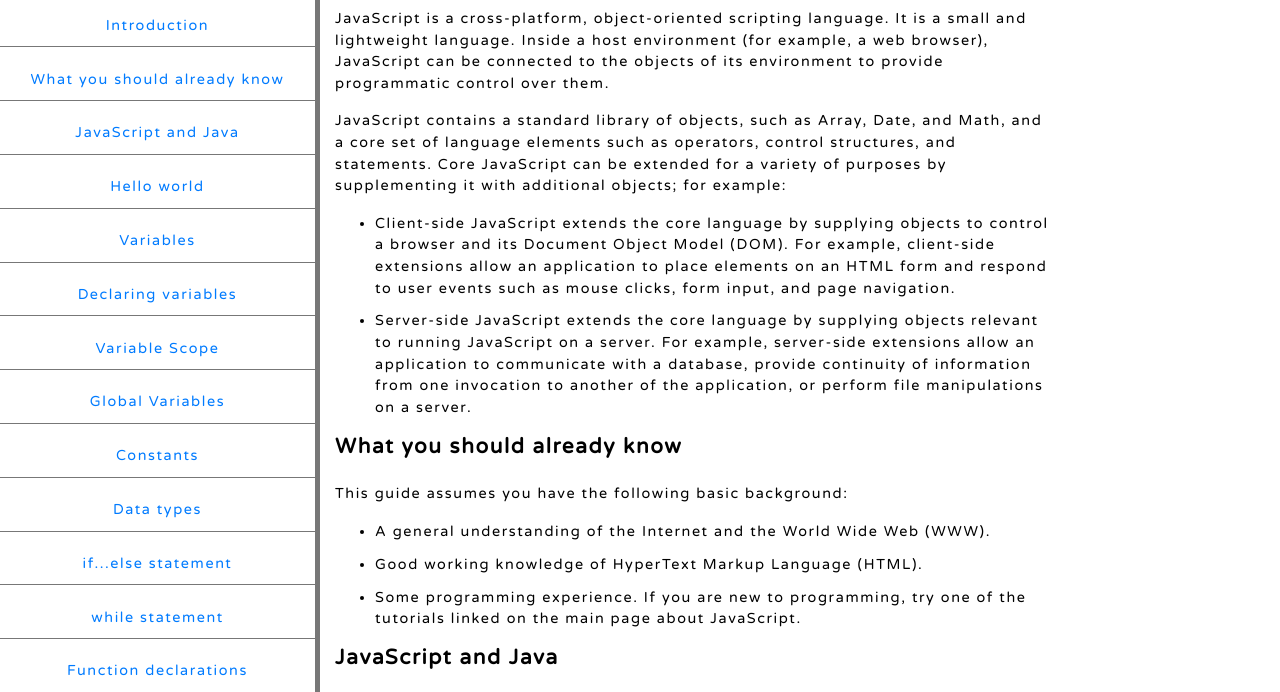
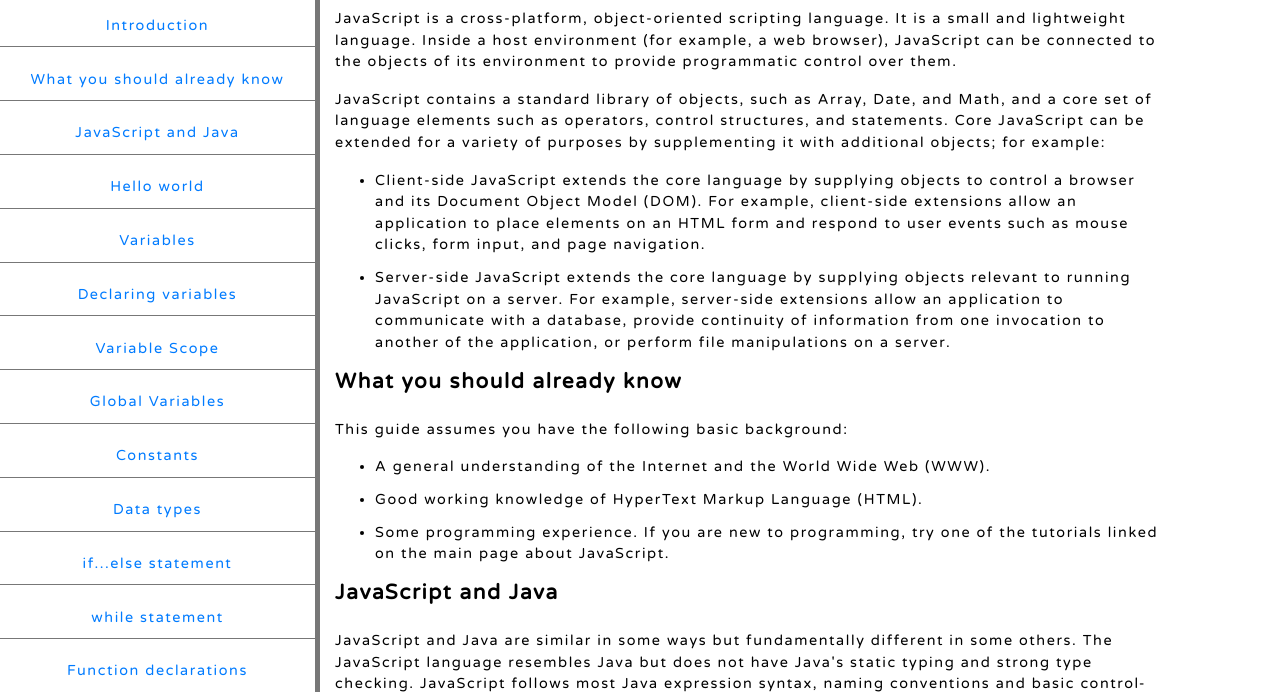
Before and after one commit to SallyRagab/Documentary-page, a plain HTML site: page index.html in a window 1280 px wide. Shown: the part 73-765 px from the top of the page. Drawn offline with nearby package versions, Linux system fonts and the light colour scheme.

Commit message:
Add files via upload

```diff
--- a/index.html
+++ b/index.html
@@ -48,7 +48,7 @@
         </nav>
       </header>
 
-      <main role="main" class="col-7">
+      <main role="main" class="col-8">
         <section>
           <h2 id="intro">Introduction</h2>
           <p>JavaScript is a cross-platform, object-oriented scripting language. It is a small and lightweight language. Inside a host environment (for example, a web browser), JavaScript can be connected to the objects of its environment to provide programmatic
```
